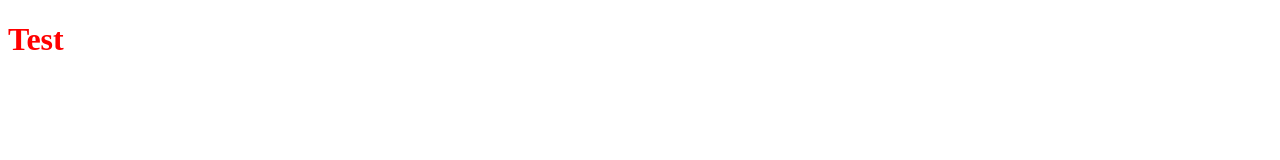
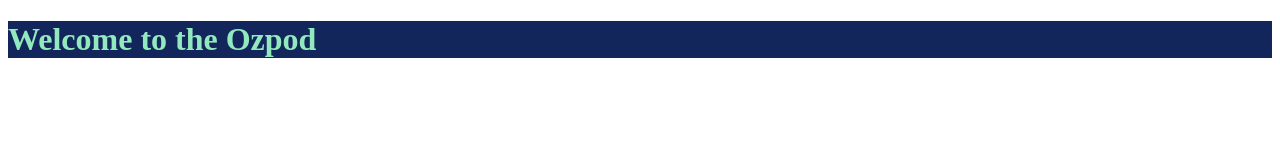
Before and after one commit to OzpodAJ/Phase-1-Project, a plain HTML site: page index.html in a window 1280 px wide. Drawn offline with Linux system fonts and the light colour scheme.

Commit message:
changed title and testing colors

```diff
--- a/index.html
+++ b/index.html
@@ -5,7 +5,7 @@
         <link rel="stylesheet" href="styles.css">
     </head>
     <body>
-        <h1>Test</h1>
+        <h1>Welcome to the Ozpod</h1>
         <script src="index.js"></script>
     </body>
 </html>
--- a/styles.css
+++ b/styles.css
@@ -1,3 +1,4 @@
 h1 {
-    color: red;
+    color: #93E9BE;
+    background-color: #13265C;
 }
```
